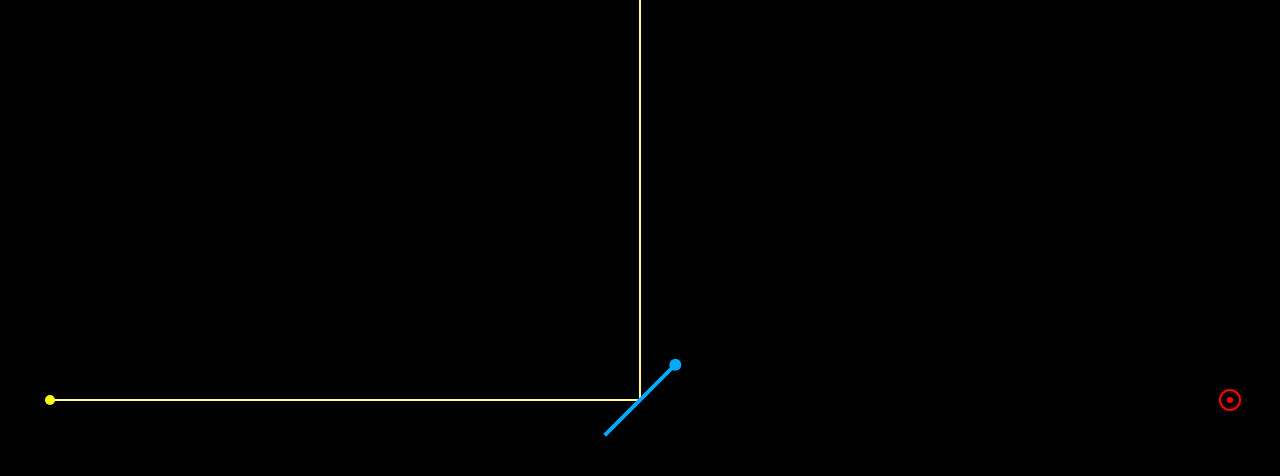
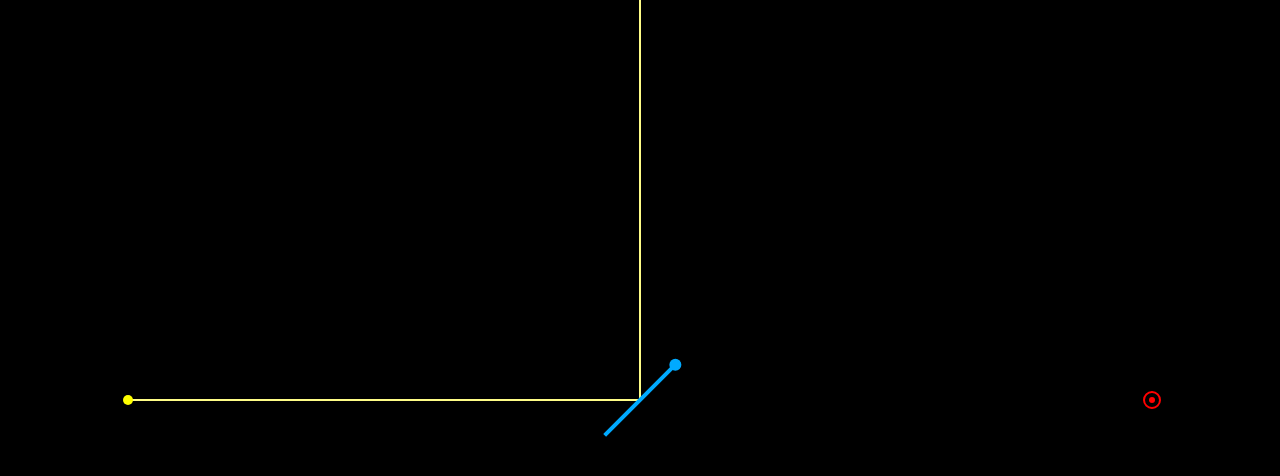
Before and after one commit to vega4337/reflections, a plain HTML site: page index.html in a window 1280 px wide. Both pictures are taken after a click on the button "Start Game". Drawn offline with Linux system fonts and the light colour scheme.

Commit message:
Update index.html

```diff
--- a/index.html
+++ b/index.html
@@ -124,7 +124,7 @@
     const overlay = document.getElementById('overlay');
     const timerDisplay = document.getElementById('timerDisplay');
     let gameFinished = false;
-    let timedMode = false; // Untimed for first play; true after "Play Again"/"Try Again"
+    let timedMode = false; // Untimed for first play; becomes true after "Play Again"/"Try Again"
     let timerValue = 25, timerInterval = null;
 
     // --- Game Object Classes ---
@@ -188,80 +188,126 @@
       }
     }
 
-    // --- Level Definitions ---
+    // --- Level Definitions (Using Proportional Positions) ---
     function createLevels() {
       const levels = [];
+
       // Level 1
       levels.push({
-        source: { x: 50, y: canvasHeight / 2, angle: 0 },
-        target: { x: canvasWidth - 50, y: canvasHeight / 2, radius: 10 },
+        source: { x: canvasWidth * 0.1, y: canvasHeight / 2, angle: 0 },
+        target: { x: canvasWidth * 0.9, y: canvasHeight / 2, radius: 8 },
         mirrors: [
           { x: canvasWidth / 2, y: canvasHeight / 2, angle: -45, type: 'fixed' }
         ],
         obstacles: []
       });
+
       // Level 2
       levels.push({
-        source: { x: 50, y: canvasHeight / 2 + 50, angle: -10 },
-        target: { x: canvasWidth - 50, y: canvasHeight / 2 - 50, radius: 10 },
+        source: { x: canvasWidth * 0.1, y: canvasHeight / 2 + canvasHeight * 0.075, angle: -10 },
+        target: { x: canvasWidth * 0.9, y: canvasHeight / 2 - canvasHeight * 0.075, radius: 8 },
         mirrors: [
-          { x: canvasWidth / 3, y: canvasHeight / 2, angle: 20, type: 'fixed' },
-          { x: canvasWidth * 2 / 4.5, y: canvasHeight / 3.8, angle: 90, type: 'fixed' }
+          { x: canvasWidth * 0.35, y: canvasHeight / 2, angle: 20, type: 'fixed' },
+          { x: canvasWidth * 0.55, y: canvasHeight * 0.3, angle: 90, type: 'fixed' }
         ],
         obstacles: [
-          { x: canvasWidth / 2 - 50, y: canvasHeight / 2 - 25, width: 100, height: 90 }
+          {
+            x: canvasWidth / 2 - canvasWidth * 0.1,
+            y: canvasHeight / 2 - canvasHeight * 0.04,
+            width: canvasWidth * 0.2,
+            height: canvasHeight * 0.13
+          }
         ]
       });
+
       // Level 3
       levels.push({
-        source: { x: 50, y: canvasHeight / 2, angle: 0 },
-        target: { x: canvasWidth - 50, y: canvasHeight / 2 - 100, radius: 10 },
+        source: { x: canvasWidth * 0.1, y: canvasHeight / 2, angle: 0 },
+        target: { x: canvasWidth * 0.9, y: canvasHeight / 2 - canvasHeight * 0.15, radius: 8 },
         mirrors: [
-          { x: canvasWidth / 4, y: canvasHeight / 1.8 - 50, angle: 80, type: 'fixed' },
-          { x: canvasWidth / 2, y: canvasHeight / 1.2 + 50, angle: -20, type: 'fixed' },
-          { x: canvasWidth * 2.9 / 4, y: canvasHeight / 2, angle: 40, type: 'fixed' }
+          { x: canvasWidth * 0.25, y: canvasHeight * 0.55, angle: 80, type: 'fixed' },
+          { x: canvasWidth * 0.5, y: canvasHeight * 0.9, angle: -20, type: 'fixed' },
+          { x: canvasWidth * 0.725, y: canvasHeight / 2, angle: 40, type: 'fixed' }
         ],
         obstacles: [
-          { x: canvasWidth / 3 - 40, y: canvasHeight / 2 - 30, width: 80, height: 40 },
-          { x: canvasWidth * 2.3 / 3 - 40, y: canvasHeight / 1.5 - 40, width: 90, height: 40 }
+          {
+            x: canvasWidth * 0.33 - canvasWidth * 0.1,
+            y: canvasHeight / 2 - canvasHeight * 0.045,
+            width: canvasWidth * 0.2,
+            height: canvasHeight * 0.06
+          },
+          {
+            x: canvasWidth * 0.77 - canvasWidth * 0.1,
+            y: canvasHeight / 1.5 - canvasHeight * 0.06,
+            width: canvasWidth * 0.24,
+            height: canvasHeight * 0.06
+          }
         ]
       });
+
       // Level 4
       levels.push({
-        source: { x: 50, y: canvasHeight / 2 + 50, angle: 0 },
-        target: { x: canvasWidth - 50, y: 100, radius: 10 },
+        source: { x: canvasWidth * 0.1, y: canvasHeight / 2 + canvasHeight * 0.075, angle: 0 },
+        target: { x: canvasWidth * 0.9, y: canvasHeight * 0.15, radius: 8 },
         mirrors: [
-          { x: canvasWidth / 4, y: canvasHeight / 1.85 + 20, angle: 10, type: 'fixed' },
-          { x: canvasWidth / 2, y: canvasHeight / 1.2, angle: 0, type: 'fixed' },
-          { x: canvasWidth * 3.1 / 4, y: canvasHeight / 1.94 - 20, angle: -20, type: 'fixed' }
+          { x: canvasWidth * 0.25, y: canvasHeight * 0.55 + canvasHeight * 0.03, angle: 10, type: 'fixed' },
+          { x: canvasWidth * 0.5, y: canvasHeight * 0.83, angle: 0, type: 'fixed' },
+          { x: canvasWidth * 0.78, y: canvasHeight * 0.515, angle: -20, type: 'fixed' }
         ],
         obstacles: [
-          { x: canvasWidth / 3 - 15, y: canvasHeight / 2 - 100, width: 30, height: 200 },
-          { x: canvasWidth * 2 / 3 - 50, y: canvasHeight / 2, width: 120, height: 30 }
+          {
+            x: canvasWidth * 0.33 - canvasWidth * 0.04,
+            y: canvasHeight / 2 - canvasHeight * 0.15,
+            width: canvasWidth * 0.08,
+            height: canvasHeight * 0.3
+          },
+          {
+            x: canvasWidth * 0.66 - canvasWidth * 0.1,
+            y: canvasHeight / 2,
+            width: canvasWidth * 0.24,
+            height: canvasHeight * 0.045
+          }
         ]
       });
+
       // Level 5
       levels.push({
-        source: { x: 50, y: canvasHeight / 2, angle: 0 },
-        target: { x: canvasWidth - 50, y: canvasHeight / 2, radius: 10 },
+        source: { x: canvasWidth * 0.1, y: canvasHeight / 2, angle: 0 },
+        target: { x: canvasWidth * 0.9, y: canvasHeight / 2, radius: 8 },
         mirrors: [
-          { x: canvasWidth / 5, y: canvasHeight / 1.9 - 50, angle: 30, type: 'fixed' },
-          { x: canvasWidth / 2.95, y: canvasHeight / 1.3 + 50, angle: -30, type: 'fixed' },
-          { x: canvasWidth / 2, y: canvasHeight / 3.5, angle: 10, type: 'fixed' },
-          { x: canvasWidth * 3.27 / 4, y: canvasHeight / 1.3 + 50, angle: -10, type: 'fixed' }
+          { x: canvasWidth * 0.2, y: canvasHeight * 0.55, angle: 30, type: 'fixed' },
+          { x: canvasWidth * 0.34, y: canvasHeight * 0.85, angle: -30, type: 'fixed' },
+          { x: canvasWidth * 0.5, y: canvasHeight * 0.3, angle: 10, type: 'fixed' },
+          { x: canvasWidth * 0.82, y: canvasHeight * 0.85, angle: -10, type: 'fixed' }
         ],
         obstacles: [
-          { x: canvasWidth / 3 - 50, y: canvasHeight / 2 - 100, width: 150, height: 105 },
-          { x: canvasWidth * 2 / 3 + 10, y: canvasHeight / 2 - 100, width: 40, height: 200 },
-          { x: canvasWidth / 2 - 100, y: canvasHeight / 2 - 20, width: 200, height: 45 }
+          {
+            x: canvasWidth * 0.33 - canvasWidth * 0.13,
+            y: canvasHeight / 2 - canvasHeight * 0.15,
+            width: canvasWidth * 0.27,
+            height: canvasHeight * 0.16
+          },
+          {
+            x: canvasWidth * 0.66 + canvasWidth * 0.02,
+            y: canvasHeight / 2 - canvasHeight * 0.15,
+            width: canvasWidth * 0.11,
+            height: canvasHeight * 0.3
+          },
+          {
+            x: canvasWidth * 0.5 - canvasWidth * 0.27,
+            y: canvasHeight / 2 - canvasHeight * 0.06,
+            width: canvasWidth * 0.54,
+            height: canvasHeight * 0.07
+          }
         ]
       });
+
       return levels;
     }
 
     let levelsArray = createLevels();
     let currentLevelIndex = 0;
-    // Set currentLevel to null so that the game loop doesn’t run until startGame is triggered.
+    // Delay drawing until startGame is called.
     let currentLevel = null;
     let solved = false;
 
@@ -277,9 +323,10 @@
       gameFinished = false;
       currentLevelIndex = index;
       levelsArray = createLevels();
-      // Convert the plain mirror objects into Mirror instances (angles in radians)
       const level = levelsArray[index];
+      // Convert the source angle to radians.
       level.source.angle = level.source.angle * Math.PI / 180;
+      // Convert plain mirror objects into Mirror instances.
       level.mirrors = level.mirrors.map(m => new Mirror(m.x, m.y, m.angle * Math.PI / 180, m.type));
       currentLevel = level;
       solved = false;
@@ -543,9 +590,7 @@
 
     // --- Main Game Loop ---
     function gameLoop() {
-      if (currentLevel) {
-        drawGame();
-      }
+      if (currentLevel) drawGame();
       requestAnimationFrame(gameLoop);
     }
     gameLoop();
@@ -554,9 +599,7 @@
     const startBtn = document.getElementById('startBtn');
     function startGame() {
       const startPage = document.getElementById('startPage');
-      if (startPage) {
-        startPage.parentNode.removeChild(startPage);
-      }
+      if (startPage) startPage.parentNode.removeChild(startPage);
       loadLevel(0);
     }
     startBtn.addEventListener('click', startGame);
```
